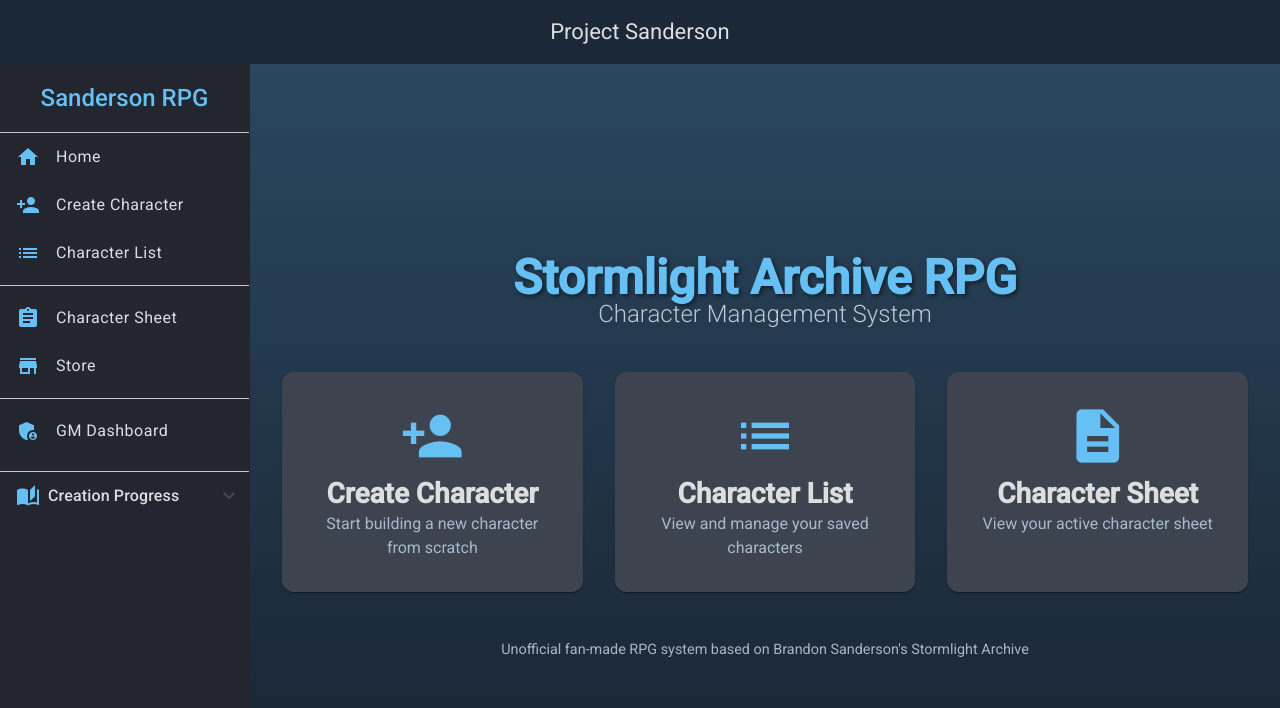
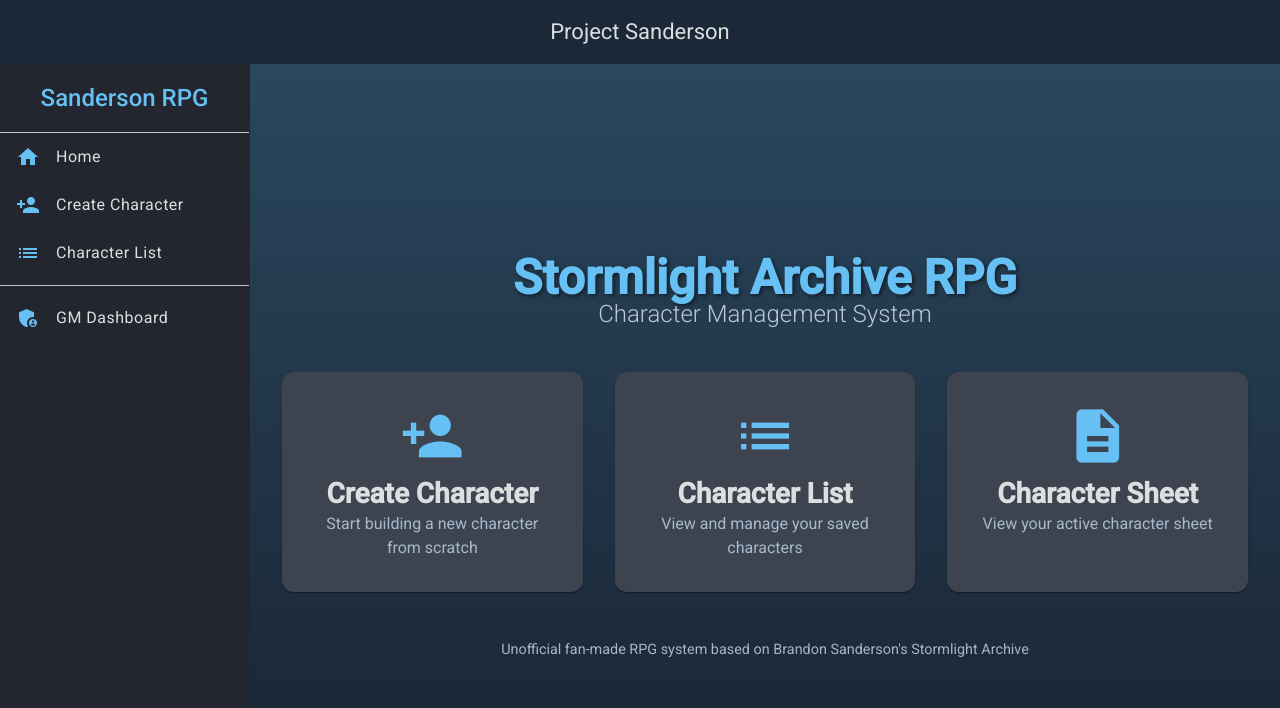
Before and after one commit to LuckyOwlBen/project_sanderson, an Angular app: page / in a window 1280 px wide. Shown: the top 708 px of the page. Built offline with nearby package versions, Linux system fonts and the light colour scheme.

Commit message:
filter sidenav for active character

```diff
--- a/src/app/views/sidenav-view/sidenav-view.html
+++ b/src/app/views/sidenav-view/sidenav-view.html
@@ -21,14 +21,14 @@
       <span matListItemTitle>Character List</span>
     </mat-list-item>
 
-    <mat-divider></mat-divider>
+    <mat-divider *ngIf="hasCharacter"></mat-divider>
 
-    <mat-list-item (click)="navigateTo('/character-sheet')">
+    <mat-list-item *ngIf="hasCharacter" (click)="navigateTo('/character-sheet')">
       <mat-icon matListItemIcon>assignment</mat-icon>
       <span matListItemTitle>Character Sheet</span>
     </mat-list-item>
 
-    <mat-list-item (click)="navigateTo('/store')">
+    <mat-list-item *ngIf="hasCharacter" (click)="navigateTo('/store')">
       <mat-icon matListItemIcon>store</mat-icon>
       <span matListItemTitle>Store</span>
     </mat-list-item>
--- a/src/app/views/sidenav-view/sidenav-view.ts
+++ b/src/app/views/sidenav-view/sidenav-view.ts
@@ -48,7 +48,8 @@
       .pipe(takeUntil(this.destroy$))
       .subscribe(character => {
         this.character = character;
-        this.hasCharacter = !!character;
+        // A character is "active" if it has meaningful data (name or ancestry)
+        this.hasCharacter = !!character && !!(character.name || character.ancestry);
         this.updateCreationSteps();
       });
   }
```
